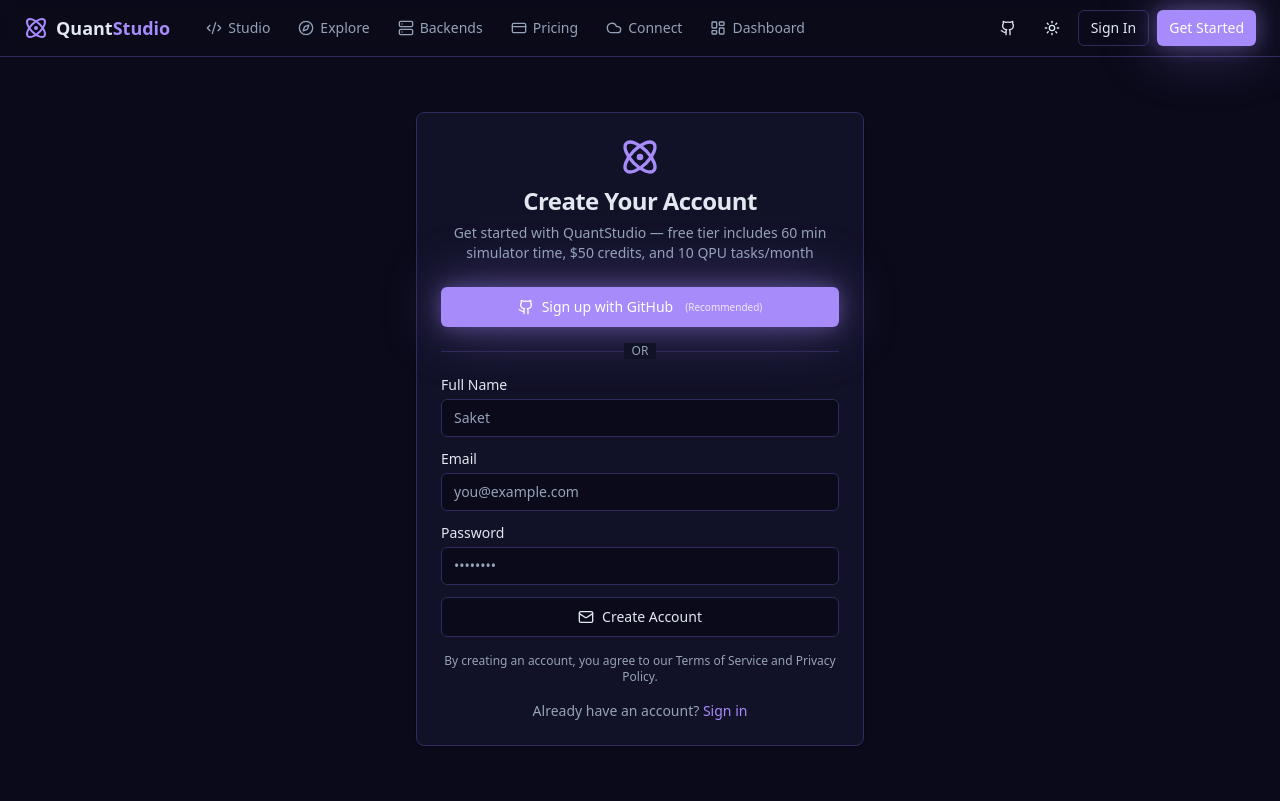
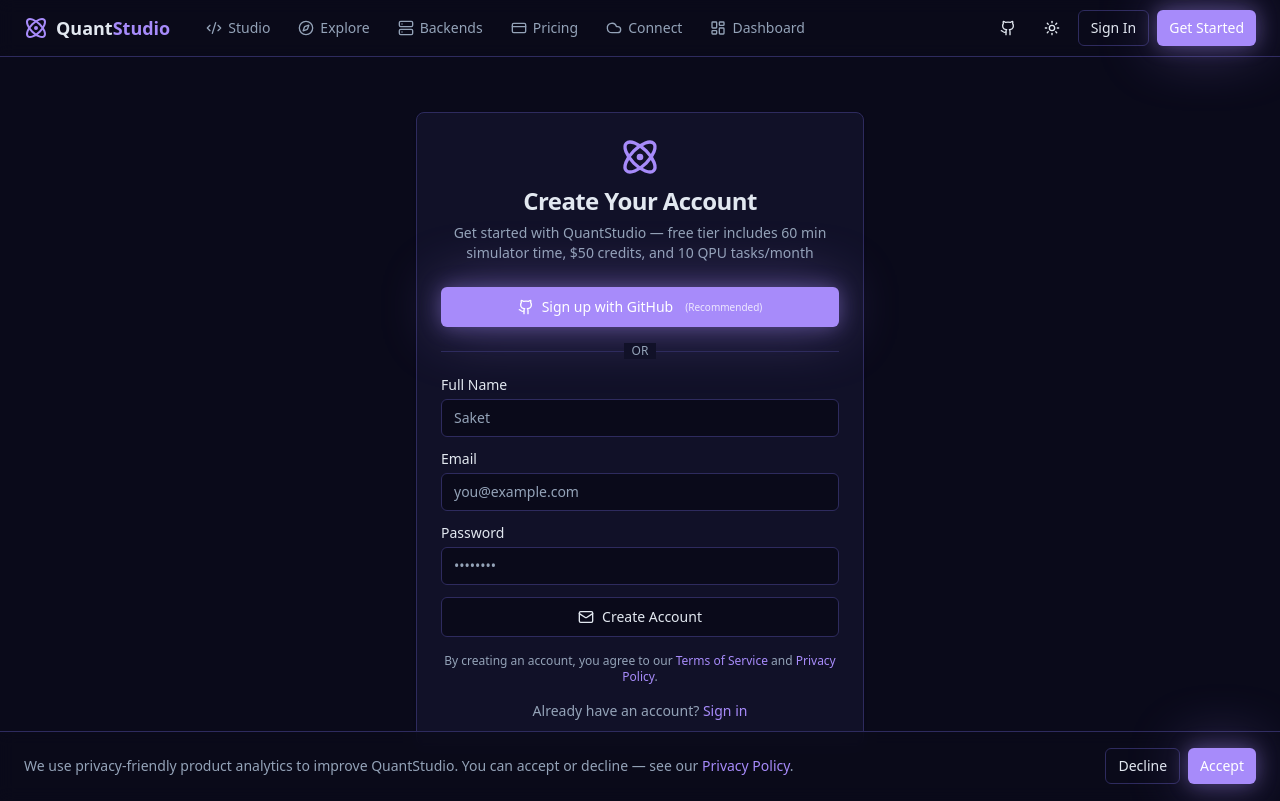
Before and after one commit to TheQuantAI/quantstudio, a Next.js app: page /signup in a window 1280 px wide. Built offline with nearby package versions, Linux system fonts and the light colour scheme; no server answers.

Commit message:
[WEB-005] Analytics consent gate + privacy/terms links
Add ConsentProvider/useConsent + banner; gate Vercel Analytics behind single opt-in (removed ungated <Analytics/> from layout). Link signup + footer to canonical policy. useConsent() is the STUDIO-015 hand-off.

```diff
--- a/src/app/layout.tsx
+++ b/src/app/layout.tsx
@@ -1,6 +1,5 @@
 import type { Metadata } from "next";
 import { Geist, Geist_Mono } from "next/font/google";
-import { Analytics } from "@vercel/analytics/react";
 import "./globals.css";
 import { Providers } from "@/components/providers";
 import { Navbar } from "@/components/layout/navbar";
@@ -47,7 +46,6 @@
             <main className="flex-1">{children}</main>
           </div>
         </Providers>
-        <Analytics />
       </body>
     </html>
   );
--- a/src/app/page.tsx
+++ b/src/app/page.tsx
@@ -294,6 +294,12 @@
               >
                 Pricing
               </Link>
+              <a
+                href="https://thequantcloud.com/privacy"
+                className="hover:text-foreground transition-colors"
+              >
+                Privacy
+              </a>
             </div>
           </div>
         </div>
--- a/src/app/signup/page.tsx
+++ b/src/app/signup/page.tsx
@@ -204,7 +204,21 @@
           </form>
 
           <p className="text-center text-xs text-muted-foreground">
-            By creating an account, you agree to our Terms of Service and Privacy Policy.
+            By creating an account, you agree to our{" "}
+            <a
+              href="https://thequantcloud.com/terms"
+              className="text-quantum hover:underline"
+            >
+              Terms of Service
+            </a>{" "}
+            and{" "}
+            <a
+              href="https://thequantcloud.com/privacy"
+              className="text-quantum hover:underline"
+            >
+              Privacy Policy
+            </a>
+            .
           </p>
 
           <p className="text-center text-sm text-muted-foreground">
--- /dev/null
+++ b/src/components/consent-banner.tsx
@@ -0,0 +1,44 @@
+"use client";
+
+import { Button } from "@/components/ui/button";
+import { useConsent } from "@/components/consent-provider";
+
+/**
+ * One-time analytics consent banner (WEB-005). Visible only while consent is
+ * `unset`; the choice persists via ConsentProvider. Analytics stays off until
+ * the user accepts.
+ */
+export function ConsentBanner() {
+  const { consent, grant, deny } = useConsent();
+  if (consent !== "unset") return null;
+
+  return (
+    <div
+      role="dialog"
+      aria-label="Analytics consent"
+      className="fixed inset-x-0 bottom-0 z-50 border-t border-border bg-background/95 backdrop-blur supports-backdrop-filter:bg-background/80"
+    >
+      <div className="container mx-auto flex flex-col gap-3 px-4 py-4 md:flex-row md:items-center md:justify-between md:px-6">
+        <p className="text-sm text-muted-foreground">
+          We use privacy-friendly product analytics to improve QuantStudio. You can accept or
+          decline — see our{" "}
+          <a
+            href="https://thequantcloud.com/privacy"
+            className="text-quantum hover:underline"
+          >
+            Privacy Policy
+          </a>
+          .
+        </p>
+        <div className="flex shrink-0 items-center gap-2">
+          <Button variant="outline" size="sm" onClick={deny}>
+            Decline
+          </Button>
+          <Button variant="quantum" size="sm" onClick={grant}>
+            Accept
+          </Button>
+        </div>
+      </div>
+    </div>
+  );
+}
--- /dev/null
+++ b/src/components/consent-provider.tsx
@@ -0,0 +1,91 @@
+"use client";
+
+import {
+  createContext,
+  useCallback,
+  useContext,
+  useSyncExternalStore,
+} from "react";
+
+/** Analytics consent state (WEB-005). `unset` until hydrated from storage. */
+export type ConsentState = "granted" | "denied" | "unset";
+
+const STORAGE_KEY = "tqc-analytics-consent";
+
+// Module-level external store. Read via useSyncExternalStore so the value is
+// hydration-safe (server always sees "unset") without a setState-in-effect, and
+// updates propagate to every subscriber in this tab plus across tabs.
+const listeners = new Set<() => void>();
+let memoryValue: ConsentState | null = null; // fallback when localStorage is blocked
+
+function readConsent(): ConsentState {
+  if (memoryValue) return memoryValue;
+  try {
+    const stored = window.localStorage.getItem(STORAGE_KEY);
+    if (stored === "granted" || stored === "denied") return stored;
+  } catch {
+    // localStorage unavailable (private mode, etc.) — treat as unset.
+  }
+  return "unset";
+}
+
+function writeConsent(value: "granted" | "denied") {
+  memoryValue = value;
+  try {
+    window.localStorage.setItem(STORAGE_KEY, value);
+  } catch {
+    // Ignore write failures; memoryValue keeps the choice for this session.
+  }
+  listeners.forEach((notify) => notify());
+}
+
+function subscribe(notify: () => void): () => void {
+  listeners.add(notify);
+  const onStorage = (e: StorageEvent) => {
+    if (e.key === STORAGE_KEY) notify();
+  };
+  window.addEventListener("storage", onStorage);
+  return () => {
+    listeners.delete(notify);
+    window.removeEventListener("storage", onStorage);
+  };
+}
+
+type ConsentContextValue = {
+  consent: ConsentState;
+  grant: () => void;
+  deny: () => void;
+};
+
+const ConsentContext = createContext<ConsentContextValue | null>(null);
+
+/**
+ * Single-opt-in analytics consent for QuantStudio (WEB-005).
+ *
+ * Consumers (GatedAnalytics now, the STUDIO-015 PostHog loader later) initialise
+ * analytics only when `consent === "granted"`. The value starts `unset` during
+ * SSR/first paint and resolves to the stored choice on the client.
+ */
+export function ConsentProvider({ children }: { children: React.ReactNode }) {
+  const consent = useSyncExternalStore<ConsentState>(
+    subscribe,
+    readConsent,
+    () => "unset"
+  );
+  const grant = useCallback(() => writeConsent("granted"), []);
+  const deny = useCallback(() => writeConsent("denied"), []);
+
+  return (
+    <ConsentContext.Provider value={{ consent, grant, deny }}>
+      {children}
+    </ConsentContext.Provider>
+  );
+}
+
+export function useConsent(): ConsentContextValue {
+  const ctx = useContext(ConsentContext);
+  if (!ctx) {
+    throw new Error("useConsent must be used within a ConsentProvider");
+  }
+  return ctx;
+}
--- /dev/null
+++ b/src/components/gated-analytics.tsx
@@ -0,0 +1,11 @@
+"use client";
+
+import { Analytics } from "@vercel/analytics/react";
+import { useConsent } from "@/components/consent-provider";
+
+/** Vercel Analytics, mounted only once the user grants analytics consent (WEB-005). */
+export function GatedAnalytics() {
+  const { consent } = useConsent();
+  if (consent !== "granted") return null;
+  return <Analytics />;
+}
--- a/src/components/providers.tsx
+++ b/src/components/providers.tsx
@@ -3,6 +3,9 @@
 import { ThemeProvider } from "next-themes";
 import { QueryClient, QueryClientProvider } from "@tanstack/react-query";
 import { AuthProvider } from "@/components/auth-provider";
+import { ConsentProvider } from "@/components/consent-provider";
+import { ConsentBanner } from "@/components/consent-banner";
+import { GatedAnalytics } from "@/components/gated-analytics";
 import { useState } from "react";
 
 export function Providers({ children }: { children: React.ReactNode }) {
@@ -19,12 +22,16 @@
   );
 
   return (
+    <ConsentProvider>
       <AuthProvider>
         <ThemeProvider attribute="class" defaultTheme="dark" enableSystem>
           <QueryClientProvider client={queryClient}>
             {children}
+            <ConsentBanner />
+            <GatedAnalytics />
           </QueryClientProvider>
         </ThemeProvider>
       </AuthProvider>
+    </ConsentProvider>
   );
 }
```
Lines whose indentation alone changed are shown as unchanged.
